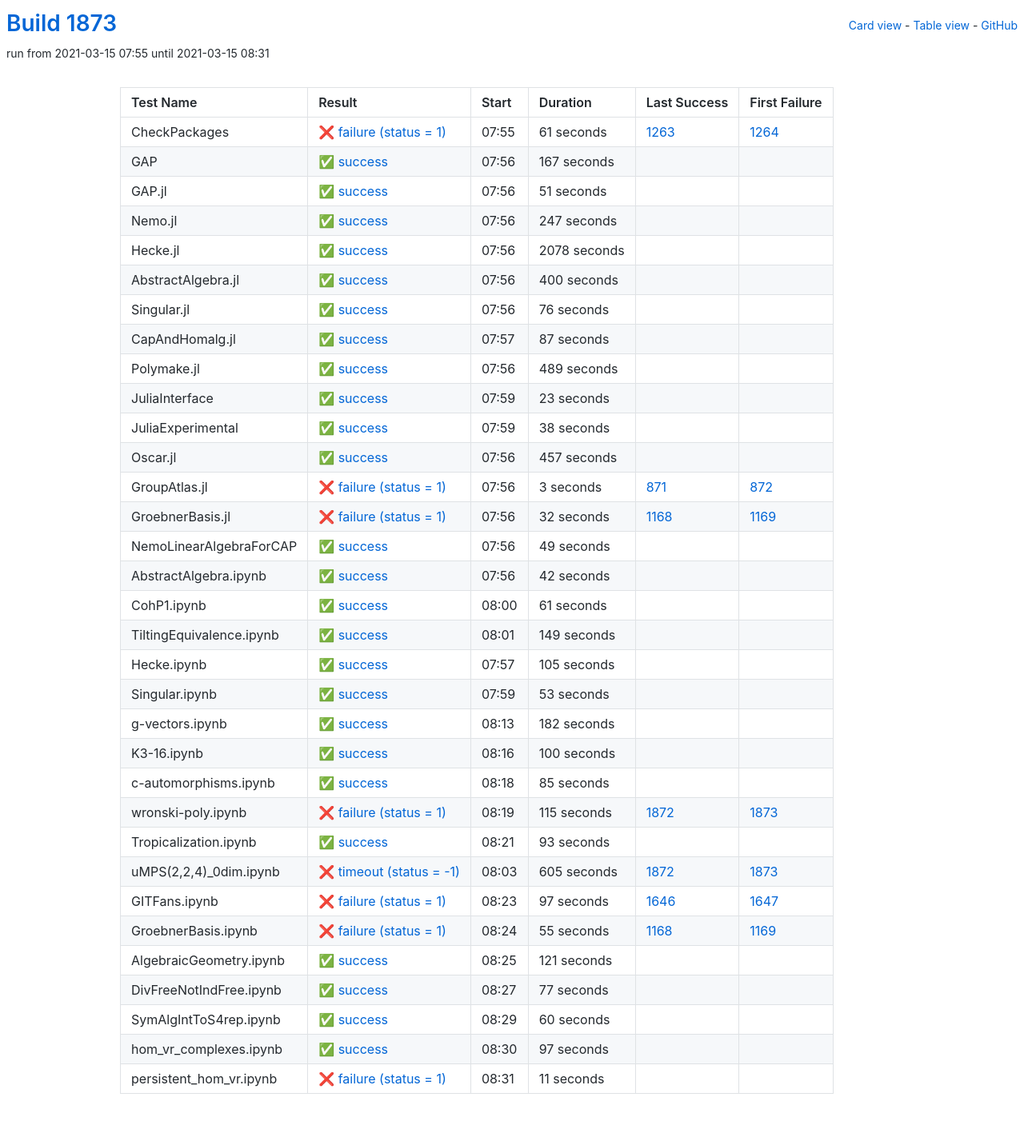
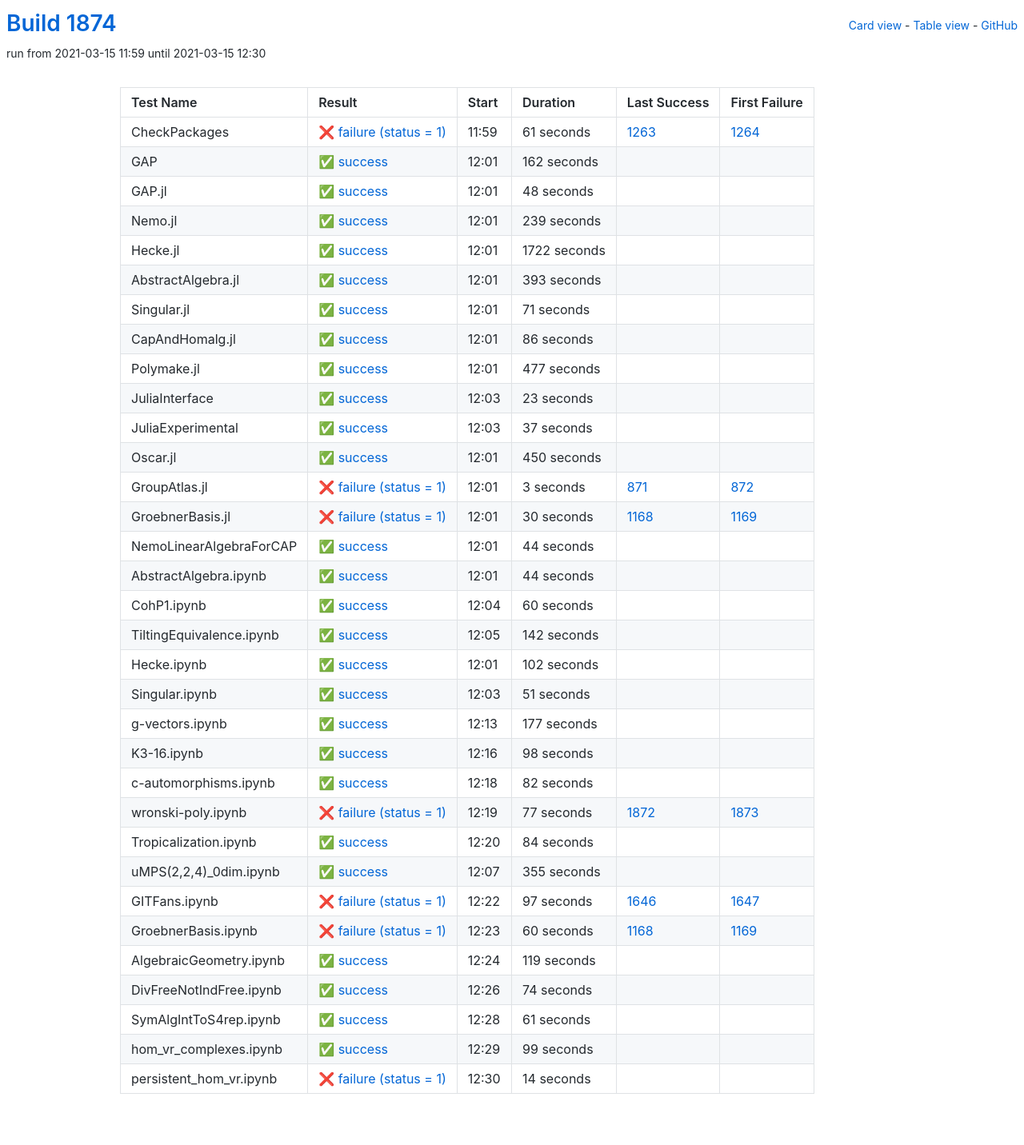
Before and after one commit to oscar-system/oscar-ci-status-stable, a Jekyll site: the page built from table.html, in a window 1280 px wide. Shown: the whole page at 80% size. Built offline with Jekyll 4.4.1, drawn with Linux system fonts in a browser that asks for light colours.

Commit message:
Build #1874

```diff
--- a/_data/ci.yml
+++ b/_data/ci.yml
@@ -1,6 +1,6 @@
 ---
-build: 1873
-build_url: https://oscarci.mathematik.uni-kl.de/job/oscar-stable/1873/
+build: 1874
+build_url: https://oscarci.mathematik.uni-kl.de/job/oscar-stable/1874/
 job: oscar-stable
 organization: oscar-system
 repo: oscar-ci-status-stable
@@ -8,8 +8,8 @@ repourl: https://github.com/oscar-system/oscar-ci-status-stable
 tests:
 - name: CheckPackages
   id: checkpackages
-  log: https://oscarci.mathematik.uni-kl.de/job/oscar-stable/1873/artifact/logs/build-1873/CheckPackages.log
-  start: 2021-03-15 07:55
+  log: https://oscarci.mathematik.uni-kl.de/job/oscar-stable/1874/artifact/logs/build-1874/CheckPackages.log
+  start: 2021-03-15 11:59
   success: false
   exitcode: 1
   status: failure
@@ -20,104 +20,104 @@ tests:
   first_failure_url: https://oscarci.mathematik.uni-kl.de/job/oscar-stable/1264/
 - name: GAP
   id: gap
-  log: https://oscarci.mathematik.uni-kl.de/job/oscar-stable/1873/artifact/logs/build-1873/GAP.log
-  start: 2021-03-15 07:56
+  log: https://oscarci.mathematik.uni-kl.de/job/oscar-stable/1874/artifact/logs/build-1874/GAP.log
+  start: 2021-03-15 12:01
   success: true
   exitcode: 0
   status: success
-  duration: 167
+  duration: 162
   last_success: false
   last_success_url:
   first_failure: false
   first_failure_url:
 - name: GAP.jl
   id: gap-jl
-  log: https://oscarci.mathematik.uni-kl.de/job/oscar-stable/1873/artifact/logs/build-1873/GAP.jl.log
-  start: 2021-03-15 07:56
+  log: https://oscarci.mathematik.uni-kl.de/job/oscar-stable/1874/artifact/logs/build-1874/GAP.jl.log
+  start: 2021-03-15 12:01
   success: true
   exitcode: 0
   status: success
-  duration: 51
+  duration: 48
   last_success: false
   last_success_url:
   first_failure: false
   first_failure_url:
 - name: Nemo.jl
   id: nemo-jl
-  log: https://oscarci.mathematik.uni-kl.de/job/oscar-stable/1873/artifact/logs/build-1873/Nemo.jl.log
-  start: 2021-03-15 07:56
+  log: https://oscarci.mathematik.uni-kl.de/job/oscar-stable/1874/artifact/logs/build-1874/Nemo.jl.log
+  start: 2021-03-15 12:01
   success: true
   exitcode: 0
   status: success
-  duration: 247
+  duration: 239
   last_success: false
   last_success_url:
   first_failure: false
   first_failure_url:
 - name: Hecke.jl
   id: hecke-jl
-  log: https://oscarci.mathematik.uni-kl.de/job/oscar-stable/1873/artifact/logs/build-1873/Hecke.jl.log
-  start: 2021-03-15 07:56
+  log: https://oscarci.mathematik.uni-kl.de/job/oscar-stable/1874/artifact/logs/build-1874/Hecke.jl.log
+  start: 2021-03-15 12:01
   success: true
   exitcode: 0
   status: success
-  duration: 2078
+  duration: 1722
   last_success: false
   last_success_url:
   first_failure: false
   first_failure_url:
 - name: AbstractAlgebra.jl
   id: abstractalgebra-jl
-  log: https://oscarci.mathematik.uni-kl.de/job/oscar-stable/1873/artifact/logs/build-1873/AbstractAlgebra.jl.log
-  start: 2021-03-15 07:56
+  log: https://oscarci.mathematik.uni-kl.de/job/oscar-stable/1874/artifact/logs/build-1874/AbstractAlgebra.jl.log
+  start: 2021-03-15 12:01
   success: true
   exitcode: 0
   status: success
-  duration: 400
+  duration: 393
   last_success: false
   last_success_url:
   first_failure: false
   first_failure_url:
 - name: Singular.jl
   id: singular-jl
-  log: https://oscarci.mathematik.uni-kl.de/job/oscar-stable/1873/artifact/logs/build-1873/Singular.jl.log
-  start: 2021-03-15 07:56
+  log: https://oscarci.mathematik.uni-kl.de/job/oscar-stable/1874/artifact/logs/build-1874/Singular.jl.log
+  start: 2021-03-15 12:01
   success: true
   exitcode: 0
   status: success
-  duration: 76
+  duration: 71
   last_success: false
   last_success_url:
   first_failure: false
   first_failure_url:
 - name: CapAndHomalg.jl
   id: capandhomalg-jl
-  log: https://oscarci.mathematik.uni-kl.de/job/oscar-stable/1873/artifact/logs/build-1873/CapAndHomalg.jl.log
-  start: 2021-03-15 07:57
+  log: https://oscarci.mathematik.uni-kl.de/job/oscar-stable/1874/artifact/logs/build-1874/CapAndHomalg.jl.log
+  start: 2021-03-15 12:01
   success: true
   exitcode: 0
   status: success
-  duration: 87
+  duration: 86
   last_success: false
   last_success_url:
   first_failure: false
   first_failure_url:
 - name: Polymake.jl
   id: polymake-jl
-  log: https://oscarci.mathematik.uni-kl.de/job/oscar-stable/1873/artifact/logs/build-1873/Polymake.jl.log
-  start: 2021-03-15 07:56
+  log: https://oscarci.mathematik.uni-kl.de/job/oscar-stable/1874/artifact/logs/build-1874/Polymake.jl.log
+  start: 2021-03-15 12:01
   success: true
   exitcode: 0
   status: success
-  duration: 489
+  duration: 477
   last_success: false
   last_success_url:
   first_failure: false
   first_failure_url:
 - name: JuliaInterface
   id: juliainterface
-  log: https://oscarci.mathematik.uni-kl.de/job/oscar-stable/1873/artifact/logs/build-1873/JuliaInterface.log
-  start: 2021-03-15 07:59
+  log: https://oscarci.mathematik.uni-kl.de/job/oscar-stable/1874/artifact/logs/build-1874/JuliaInterface.log
+  start: 2021-03-15 12:03
   success: true
   exitcode: 0
   status: success
@@ -128,32 +128,32 @@ tests:
   first_failure_url:
 - name: JuliaExperimental
   id: juliaexperimental
-  log: https://oscarci.mathematik.uni-kl.de/job/oscar-stable/1873/artifact/logs/build-1873/JuliaExperimental.log
-  start: 2021-03-15 07:59
+  log: https://oscarci.mathematik.uni-kl.de/job/oscar-stable/1874/artifact/logs/build-1874/JuliaExperimental.log
+  start: 2021-03-15 12:03
   success: true
   exitcode: 0
   status: success
-  duration: 38
+  duration: 37
   last_success: false
   last_success_url:
   first_failure: false
   first_failure_url:
 - name: Oscar.jl
   id: oscar-jl
-  log: https://oscarci.mathematik.uni-kl.de/job/oscar-stable/1873/artifact/logs/build-1873/Oscar.jl.log
-  start: 2021-03-15 07:56
+  log: https://oscarci.mathematik.uni-kl.de/job/oscar-stable/1874/artifact/logs/build-1874/Oscar.jl.log
+  start: 2021-03-15 12:01
   success: true
   exitcode: 0
   status: success
-  duration: 457
+  duration: 450
   last_success: false
   last_success_url:
   first_failure: false
   first_failure_url:
 - name: GroupAtlas.jl
   id: groupatlas-jl
-  log: https://oscarci.mathematik.uni-kl.de/job/oscar-stable/1873/artifact/logs/build-1873/GroupAtlas.jl.log
-  start: 2021-03-15 07:56
+  log: https://oscarci.mathematik.uni-kl.de/job/oscar-stable/1874/artifact/logs/build-1874/GroupAtlas.jl.log
+  start: 2021-03-15 12:01
   success: false
   exitcode: 1
   status: failure
@@ -164,164 +164,164 @@ tests:
   first_failure_url: https://oscarci.mathematik.uni-kl.de/job/oscar-stable/872/
 - name: GroebnerBasis.jl
   id: groebnerbasis-jl
-  log: https://oscarci.mathematik.uni-kl.de/job/oscar-stable/1873/artifact/logs/build-1873/GroebnerBasis.jl.log
-  start: 2021-03-15 07:56
+  log: https://oscarci.mathematik.uni-kl.de/job/oscar-stable/1874/artifact/logs/build-1874/GroebnerBasis.jl.log
+  start: 2021-03-15 12:01
   success: false
   exitcode: 1
   status: failure
-  duration: 32
+  duration: 30
   last_success: 1168
   last_success_url: https://oscarci.mathematik.uni-kl.de/job/oscar-stable/1168/
   first_failure: 1169
   first_failure_url: https://oscarci.mathematik.uni-kl.de/job/oscar-stable/1169/
 - name: NemoLinearAlgebraForCAP
   id: nemolinearalgebraforcap
-  log: https://oscarci.mathematik.uni-kl.de/job/oscar-stable/1873/artifact/logs/build-1873/NemoLinearAlgebraForCAP.log
-  start: 2021-03-15 07:56
+  log: https://oscarci.mathematik.uni-kl.de/job/oscar-stable/1874/artifact/logs/build-1874/NemoLinearAlgebraForCAP.log
+  start: 2021-03-15 12:01
   success: true
   exitcode: 0
   status: success
-  duration: 49
+  duration: 44
   last_success: false
   last_success_url:
   first_failure: false
   first_failure_url:
 - name: AbstractAlgebra.ipynb
   id: abstractalgebra-ipynb
-  log: https://oscarci.mathematik.uni-kl.de/job/oscar-stable/1873/artifact/logs/build-1873/AbstractAlgebra.ipynb.log
-  start: 2021-03-15 07:56
+  log: https://oscarci.mathematik.uni-kl.de/job/oscar-stable/1874/artifact/logs/build-1874/AbstractAlgebra.ipynb.log
+  start: 2021-03-15 12:01
   success: true
   exitcode: 0
   status: success
-  duration: 42
+  duration: 44
   last_success: false
   last_success_url:
   first_failure: false
   first_failure_url:
 - name: CohP1.ipynb
   id: cohp1-ipynb
-  log: https://oscarci.mathematik.uni-kl.de/job/oscar-stable/1873/artifact/logs/build-1873/CohP1.ipynb.log
-  start: 2021-03-15 08:00
+  log: https://oscarci.mathematik.uni-kl.de/job/oscar-stable/1874/artifact/logs/build-1874/CohP1.ipynb.log
+  start: 2021-03-15 12:04
   success: true
   exitcode: 0
   status: success
-  duration: 61
+  duration: 60
   last_success: false
   last_success_url:
   first_failure: false
   first_failure_url:
 - name: TiltingEquivalence.ipynb
   id: tiltingequivalence-ipynb
-  log: https://oscarci.mathematik.uni-kl.de/job/oscar-stable/1873/artifact/logs/build-1873/TiltingEquivalence.ipynb.log
-  start: 2021-03-15 08:01
+  log: https://oscarci.mathematik.uni-kl.de/job/oscar-stable/1874/artifact/logs/build-1874/TiltingEquivalence.ipynb.log
+  start: 2021-03-15 12:05
   success: true
   exitcode: 0
   status: success
-  duration: 149
+  duration: 142
   last_success: false
   last_success_url:
   first_failure: false
   first_failure_url:
 - name: Hecke.ipynb
   id: hecke-ipynb
-  log: https://oscarci.mathematik.uni-kl.de/job/oscar-stable/1873/artifact/logs/build-1873/Hecke.ipynb.log
-  start: 2021-03-15 07:57
+  log: https://oscarci.mathematik.uni-kl.de/job/oscar-stable/1874/artifact/logs/build-1874/Hecke.ipynb.log
+  start: 2021-03-15 12:01
   success: true
   exitcode: 0
   status: success
-  duration: 105
+  duration: 102
   last_success: false
   last_success_url:
   first_failure: false
   first_failure_url:
 - name: Singular.ipynb
   id: singular-ipynb
-  log: https://oscarci.mathematik.uni-kl.de/job/oscar-stable/1873/artifact/logs/build-1873/Singular.ipynb.log
-  start: 2021-03-15 07:59
+  log: https://oscarci.mathematik.uni-kl.de/job/oscar-stable/1874/artifact/logs/build-1874/Singular.ipynb.log
+  start: 2021-03-15 12:03
   success: true
   exitcode: 0
   status: success
-  duration: 53
+  duration: 51
   last_success: false
   last_success_url:
   first_failure: false
   first_failure_url:
 - name: g-vectors.ipynb
   id: g-vectors-ipynb
-  log: https://oscarci.mathematik.uni-kl.de/job/oscar-stable/1873/artifact/logs/build-1873/g-vectors.ipynb.log
-  start: 2021-03-15 08:13
+  log: https://oscarci.mathematik.uni-kl.de/job/oscar-stable/1874/artifact/logs/build-1874/g-vectors.ipynb.log
+  start: 2021-03-15 12:13
   success: true
   exitcode: 0
   status: success
-  duration: 182
+  duration: 177
   last_success: false
   last_success_url:
   first_failure: false
   first_failure_url:
 - name: K3-16.ipynb
   id: k3-16-ipynb
-  log: https://oscarci.mathematik.uni-kl.de/job/oscar-stable/1873/artifact/logs/build-1873/K3-16.ipynb.log
-  start: 2021-03-15 08:16
+  log: https://oscarci.mathematik.uni-kl.de/job/oscar-stable/1874/artifact/logs/build-1874/K3-16.ipynb.log
+  start: 2021-03-15 12:16
   success: true
   exitcode: 0
   status: success
-  duration: 100
+  duration: 98
   last_success: false
   last_success_url:
   first_failure: false
   first_failure_url:
 - name: c-automorphisms.ipynb
   id: c-automorphisms-ipynb
-  log: https://oscarci.mathematik.uni-kl.de/job/oscar-stable/1873/artifact/logs/build-1873/c-automorphisms.ipynb.log
-  start: 2021-03-15 08:18
+  log: https://oscarci.mathematik.uni-kl.de/job/oscar-stable/1874/artifact/logs/build-1874/c-automorphisms.ipynb.log
+  start: 2021-03-15 12:18
   success: true
   exitcode: 0
   status: success
-  duration: 85
+  duration: 82
   last_success: false
   last_success_url:
   first_failure: false
   first_failure_url:
 - name: wronski-poly.ipynb
   id: wronski-poly-ipynb
-  log: https://oscarci.mathematik.uni-kl.de/job/oscar-stable/1873/artifact/logs/build-1873/wronski-poly.ipynb.log
-  start: 2021-03-15 08:19
+  log: https://oscarci.mathematik.uni-kl.de/job/oscar-stable/1874/artifact/logs/build-1874/wronski-poly.ipynb.log
+  start: 2021-03-15 12:19
   success: false
   exitcode: 1
   status: failure
-  duration: 115
+  duration: 77
   last_success: 1872
   last_success_url: https://oscarci.mathematik.uni-kl.de/job/oscar-stable/1872/
   first_failure: 1873
   first_failure_url: https://oscarci.mathematik.uni-kl.de/job/oscar-stable/1873/
 - name: Tropicalization.ipynb
   id: tropicalization-ipynb
-  log: https://oscarci.mathematik.uni-kl.de/job/oscar-stable/1873/artifact/logs/build-1873/Tropicalization.ipynb.log
-  start: 2021-03-15 08:21
+  log: https://oscarci.mathematik.uni-kl.de/job/oscar-stable/1874/artifact/logs/build-1874/Tropicalization.ipynb.log
+  start: 2021-03-15 12:20
   success: true
   exitcode: 0
   status: success
-  duration: 93
+  duration: 84
   last_success: false
   last_success_url:
   first_failure: false
   first_failure_url:
 - name: uMPS(2,2,4)_0dim.ipynb
   id: umps-2-2-4-0dim-ipynb
-  log: https://oscarci.mathematik.uni-kl.de/job/oscar-stable/1873/artifact/logs/build-1873/uMPS-2-2-4-_0dim.ipynb.log
-  start: 2021-03-15 08:03
-  success: false
-  exitcode: -1
-  status: timeout
-  duration: 605
-  last_success: 1872
-  last_success_url: https://oscarci.mathematik.uni-kl.de/job/oscar-stable/1872/
-  first_failure: 1873
-  first_failure_url: https://oscarci.mathematik.uni-kl.de/job/oscar-stable/1873/
+  log: https://oscarci.mathematik.uni-kl.de/job/oscar-stable/1874/artifact/logs/build-1874/uMPS-2-2-4-_0dim.ipynb.log
+  start: 2021-03-15 12:07
+  success: true
+  exitcode: 0
+  status: success
+  duration: 355
+  last_success: false
+  last_success_url:
+  first_failure: false
+  first_failure_url:
 - name: GITFans.ipynb
   id: gitfans-ipynb
-  log: https://oscarci.mathematik.uni-kl.de/job/oscar-stable/1873/artifact/logs/build-1873/GITFans.ipynb.log
-  start: 2021-03-15 08:23
+  log: https://oscarci.mathematik.uni-kl.de/job/oscar-stable/1874/artifact/logs/build-1874/GITFans.ipynb.log
+  start: 2021-03-15 12:22
   success: false
   exitcode: 1
   status: failure
@@ -332,72 +332,72 @@ tests:
   first_failure_url: https://oscarci.mathematik.uni-kl.de/job/oscar-stable/1647/
 - name: GroebnerBasis.ipynb
   id: groebnerbasis-ipynb
-  log: https://oscarci.mathematik.uni-kl.de/job/oscar-stable/1873/artifact/logs/build-1873/GroebnerBasis.ipynb.log
-  start: 2021-03-15 08:24
+  log: https://oscarci.mathematik.uni-kl.de/job/oscar-stable/1874/artifact/logs/build-1874/GroebnerBasis.ipynb.log
+  start: 2021-03-15 12:23
   success: false
   exitcode: 1
   status: failure
-  duration: 55
+  duration: 60
   last_success: 1168
   last_success_url: https://oscarci.mathematik.uni-kl.de/job/oscar-stable/1168/
   first_failure: 1169
   first_failure_url: https://oscarci.mathematik.uni-kl.de/job/oscar-stable/1169/
 - name: AlgebraicGeometry.ipynb
   id: algebraicgeometry-ipynb
-  log: https://oscarci.mathematik.uni-kl.de/job/oscar-stable/1873/artifact/logs/build-1873/AlgebraicGeometry.ipynb.log
-  start: 2021-03-15 08:25
+  log: https://oscarci.mathematik.uni-kl.de/job/oscar-stable/1874/artifact/logs/build-1874/AlgebraicGeometry.ipynb.log
+  start: 2021-03-15 12:24
   success: true
   exitcode: 0
   status: success
-  duration: 121
+  duration: 119
   last_success: false
   last_success_url:
   first_failure: false
   first_failure_url:
 - name: DivFreeNotIndFree.ipynb
   id: divfreenotindfree-ipynb
-  log: https://oscarci.mathematik.uni-kl.de/job/oscar-stable/1873/artifact/logs/build-1873/DivFreeNotIndFree.ipynb.log
-  start: 2021-03-15 08:27
+  log: https://oscarci.mathematik.uni-kl.de/job/oscar-stable/1874/artifact/logs/build-1874/DivFreeNotIndFree.ipynb.log
+  start: 2021-03-15 12:26
   success: true
   exitcode: 0
   status: success
-  duration: 77
+  duration: 74
   last_success: false
   last_success_url:
   first_failure: false
   first_failure_url:
 - name: SymAlgIntToS4rep.ipynb
   id: symalginttos4rep-ipynb
-  log: https://oscarci.mathematik.uni-kl.de/job/oscar-stable/1873/artifact/logs/build-1873/SymAlgIntToS4rep.ipynb.log
-  start: 2021-03-15 08:29
+  log: https://oscarci.mathematik.uni-kl.de/job/oscar-stable/1874/artifact/logs/build-1874/SymAlgIntToS4rep.ipynb.log
+  start: 2021-03-15 12:28
   success: true
   exitcode: 0
   status: success
-  duration: 60
+  duration: 61
   last_success: false
   last_success_url:
   first_failure: false
   first_failure_url:
 - name: hom_vr_complexes.ipynb
   id: hom-vr-complexes-ipynb
-  log: https://oscarci.mathematik.uni-kl.de/job/oscar-stable/1873/artifact/logs/build-1873/hom_vr_complexes.ipynb.log
-  start: 2021-03-15 08:30
+  log: https://oscarci.mathematik.uni-kl.de/job/oscar-stable/1874/artifact/logs/build-1874/hom_vr_complexes.ipynb.log
+  start: 2021-03-15 12:29
   success: true
   exitcode: 0
   status: success
-  duration: 97
+  duration: 99
   last_success: false
   last_success_url:
   first_failure: false
   first_failure_url:
 - name: persistent_hom_vr.ipynb
   id: persistent-hom-vr-ipynb
-  log: https://oscarci.mathematik.uni-kl.de/job/oscar-stable/1873/artifact/logs/build-1873/persistent_hom_vr.ipynb.log
-  start: 2021-03-15 08:31
+  log: https://oscarci.mathematik.uni-kl.de/job/oscar-stable/1874/artifact/logs/build-1874/persistent_hom_vr.ipynb.log
+  start: 2021-03-15 12:30
   success: false
   exitcode: 1
   status: failure
-  duration: 11
+  duration: 14
   last_success: false
   last_success_url:
   first_failure: false
```
Also changed, not shown: README.md.
